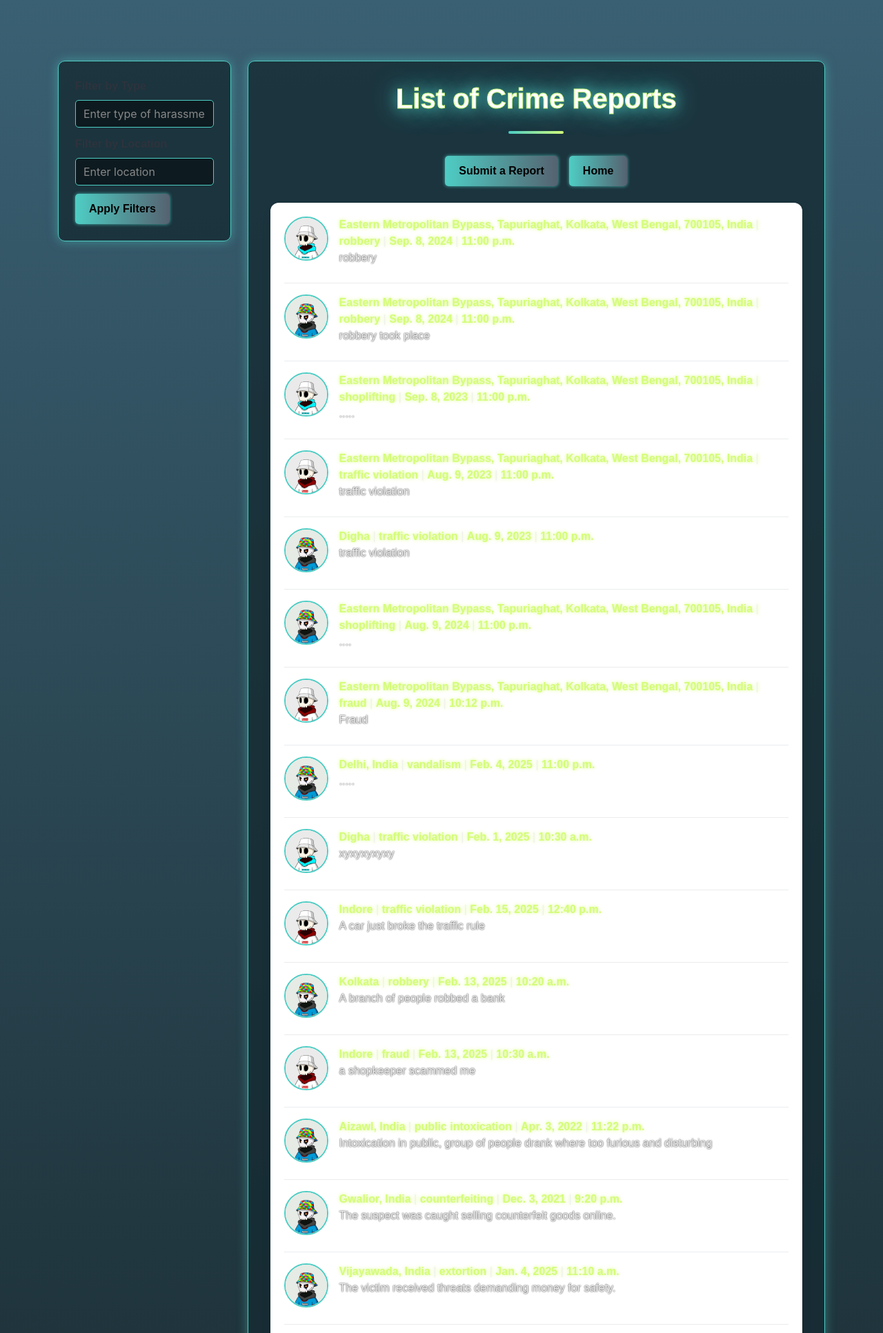
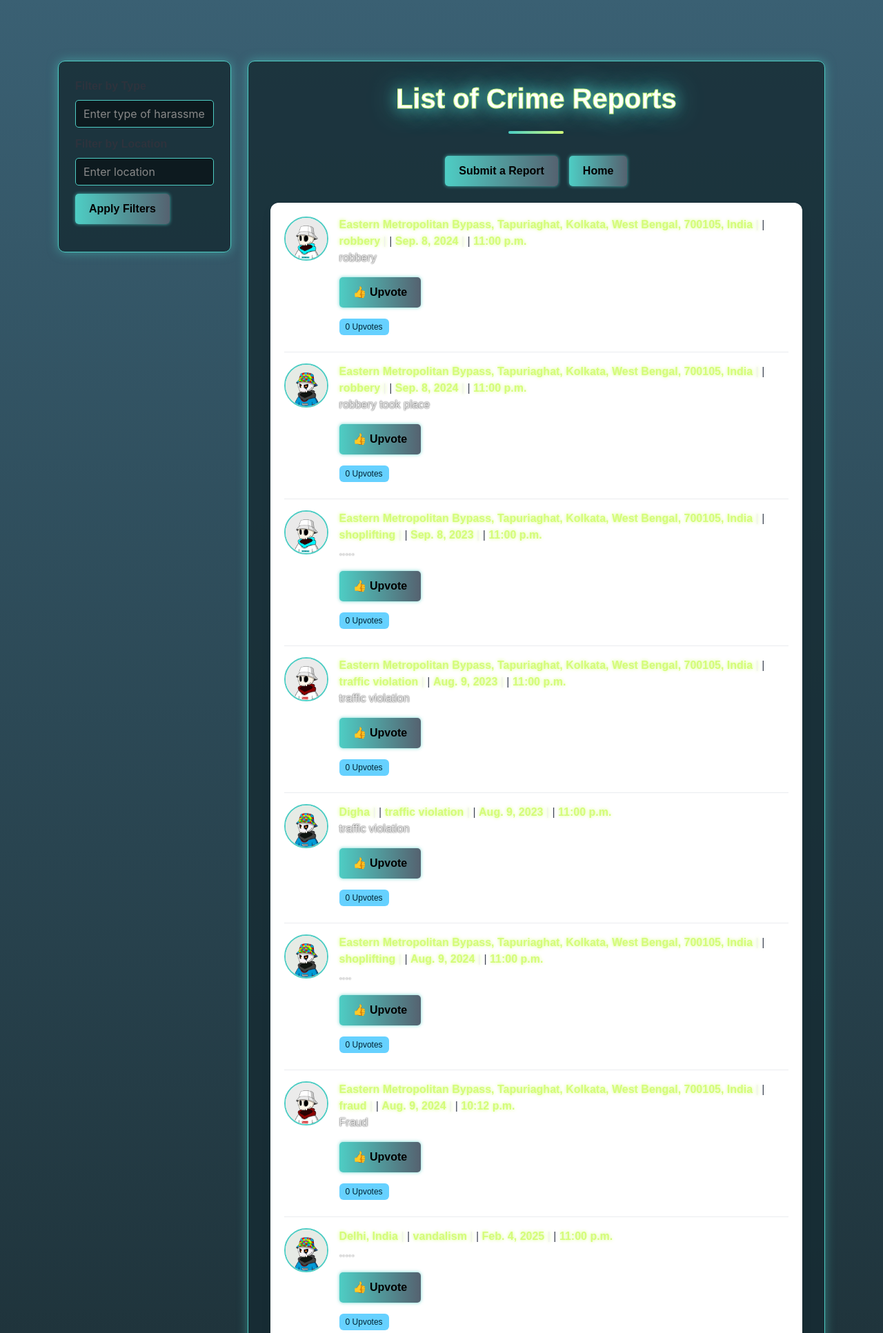
Before and after one commit to abhirajadhikary06/SecureLine, a Django app: page /reports/ in a window 1280 px wide. Shown: the top 1933 px of the page at 69% size. Run offline with Django 5.2, Linux system fonts and the light colour scheme; data comes from the database, SQL or seed files in the repository; both versions use the stored data as it was after the commit.

Commit message:
added updates

```diff
--- a/harassment_platform/harassment_platform/urls.py
+++ b/harassment_platform/harassment_platform/urls.py
@@ -23,4 +23,5 @@ urlpatterns = [
     path('', views.home, name='home'),
     path('reports/', views.reports_list, name='reports_list'),
     path('submit/', views.report_submission, name='report_submission'),
+    path('upvote/<int:report_id>/', views.upvote_report, name='upvote_report'),
 ]
--- a/harassment_platform/reports/models.py
+++ b/harassment_platform/reports/models.py
@@ -37,6 +37,7 @@ class HarassmentReport(models.Model):
     timestamp = models.DateTimeField(auto_now_add=True)
     latitude = models.FloatField(null=True, blank=True)  # New field for latitude
     longitude = models.FloatField(null=True, blank=True)  # New field for longitude
+    upvotes = models.IntegerField(default=0)
 
     def __str__(self):
         return f"{self.location} - {self.harassment_type}"
@@ -48,3 +49,10 @@ class PredictedHotspot(models.Model):
 
     def __str__(self):
         return f"Predicted Hotspot at ({self.latitude}, {self.longitude})"
+
+class Upvote(models.Model):
+    ip_address = models.GenericIPAddressField(blank=True, null=True)  # Store the user's IP address
+    report = models.ForeignKey(HarassmentReport, on_delete=models.CASCADE)
+
+    class Meta:
+        unique_together = ('ip_address', 'report')  # Ensure one IP can only upvote a report once
--- a/harassment_platform/reports/templates/reports.html
+++ b/harassment_platform/reports/templates/reports.html
@@ -1,4 +1,5 @@
 {% load static %}
+{% csrf_token %}
 <!DOCTYPE html>
 <html lang="en">
 <head>
@@ -252,6 +253,7 @@
 <body>
     <section class="section">
         <div class="container">
+            <!-- Filter Section -->
             <div class="filter-section">
                 <form method="get">
                     <div class="field">
@@ -272,34 +274,44 @@
                 </form>
             </div>
 
+            <!-- Reports Section -->
             <div class="reports-section">
                 <h1 class="title">List of Crime Reports</h1>
-
                 <div class="heading-divider"></div>
                 <div class="buttons">
                     <a class="button is-link" href="{% url 'report_submission' %}">Submit a Report</a>
                     <a class="button is-light" href="{% url 'home' %}">Home</a>
                 </div>
-
                 <div class="box">
                     {% for report in reports %}
                         <article class="media">
                             <figure class="media-left">
                                 <p class="image is-64x64">
-                                    <img class="is-rounded" src="/static/images/profile_pictures/{{ report.random_image }}" alt="Profile">
+                                    <img class="is-rounded" src="{% static 'images/profile_pictures/' %}{{ report.random_image }}" alt="Profile">
                                 </p>
                             </figure>
                             <div class="media-content">
                                 <div class="content">
                                     <div class="report-header">
-                                        <span><b>{{ report.location }}</b></span>
-                                        <span><b>{{ report.harassment_type }}</b></span>
-                                        <span><b>{{ report.date|date:"M. j, Y" }}</b></span>
+                                        <span><b>{{ report.location }}</b></span> |
+                                        <span><b>{{ report.harassment_type }}</b></span> |
+                                        <span><b>{{ report.date|date:"M. j, Y" }}</b></span> |
                                         <span><b>{{ report.time|time:"g:i a" }}</b></span>
                                     </div>
                                     <p class="report-description">
                                         {{ report.description }}
                                     </p>
+                                    <div class="upvote-section">
+                                        <form method="post" class="upvote-form">
+                                            {% csrf_token %}
+                                            <button type="button" class="button is-primary upvote-btn" data-report-id="{{ report.id }}">
+                                                👍 Upvote
+                                            </button>
+                                        </form>
+                                        <span id="upvote-count-{{ report.id }}" class="tag is-info">
+                                            {{ report.upvotes }} Upvotes
+                                        </span>
+                                    </div>
                                 </div>
                             </div>
                         </article>
@@ -309,10 +321,57 @@
         </div>
     </section>
 
+    <!-- Footer Section -->
     <section>
         <footer>
             <p>Made with <span>❤️</span> by <b>Quantum Coders</b> team</p>
         </footer>
     </section>
+
+    <!-- JavaScript for Upvote Feature -->
+    <script>
+        document.addEventListener("DOMContentLoaded", function () {
+            // Get the CSRF token from the hidden input field
+            const csrfToken = document.querySelector('[name=csrfmiddlewaretoken]').value;
+
+            // Add click event listeners to all upvote buttons
+            document.querySelectorAll(".upvote-btn").forEach(button => {
+                button.addEventListener("click", function () {
+                    // Get the report ID from the button's data attribute
+                    const reportId = this.getAttribute("data-report-id");
+
+                    // Send a POST request to the server
+                    fetch(`/upvote/${reportId}/`, {
+                        method: "POST",
+                        headers: {
+                            "X-CSRFToken": csrfToken,  // Include the CSRF token
+                            "Content-Type": "application/json"
+                        }
+                    })
+                    .then(response => {
+                        if (!response.ok) {
+                            console.error("Server responded with status:", response.status);
+                            return response.text().then(text => { throw new Error(text); });
+                        }
+                        return response.json();
+                    })
+                    .then(data => {
+                        if (data.status === "success") {
+                            // Update the upvote count dynamically
+                            document.getElementById(`upvote-count-${reportId}`).innerText = `${data.upvotes} Upvotes`;
+                        } else if (data.status === "already_upvoted") {
+                            alert("You have already upvoted this report.");
+                        } else {
+                            alert("An error occurred while processing your request.");
+                        }
+                    })
+                    .catch(error => {
+                        console.error("Error:", error);
+                        alert("An error occurred while processing your request.");
+                    });
+                });
+            });
+        });
+    </script>
 </body>
 </html>
--- a/harassment_platform/reports/views.py
+++ b/harassment_platform/reports/views.py
@@ -1,13 +1,46 @@
 import os, random
 from django.shortcuts import render, redirect
-from .models import HarassmentReport
+from .models import HarassmentReport, Upvote
 from .forms import HarassmentReportForm
 from geopy.geocoders import Nominatim
 import json
 from scipy.stats import gaussian_kde
 #from reports.crime_prediction import predict_crime_hotspot  # ✅ Absolute Import
 import numpy as np  # Add this line at the top
+from django.http import JsonResponse
+from django.shortcuts import get_object_or_404
 
+from django.shortcuts import render, get_object_or_404
+from django.http import JsonResponse
+from .models import HarassmentReport, Upvote
+
+def upvote_report(request, report_id):
+    if request.method == "POST":
+        try:
+            # Retrieve the report
+            report = get_object_or_404(HarassmentReport, id=report_id)
+
+            # Get the user's IP address
+            ip_address = request.META.get('REMOTE_ADDR')
+            if not ip_address:
+                return JsonResponse({'status': 'error', 'message': 'Unable to determine IP address.'}, status=400)
+
+            # Check if the user has already upvoted this report
+            if Upvote.objects.filter(ip_address=ip_address, report=report).exists():
+                return JsonResponse({'status': 'already_upvoted', 'upvotes': report.upvotes})
+
+            # Add upvote
+            Upvote.objects.create(
+                ip_address=ip_address,
+                report=report
+            )
+            report.upvotes += 1
+            report.save()
+
+            return JsonResponse({'status': 'success', 'upvotes': report.upvotes})
+
+        except Exception as e:
+            return JsonResponse({'status': 'error', 'message': str(e)}, status=500)
 
 def predict_crime_hotspot():
     # Get all reports with latitude & longitude
```
Also changed, not shown: harassment_platform/db.sqlite3, harassment_platform/reports/migrations/0008_upvote.py (added), harassment_platform/reports/migrations/0009_harassmentreport_upvotes.py (added).
